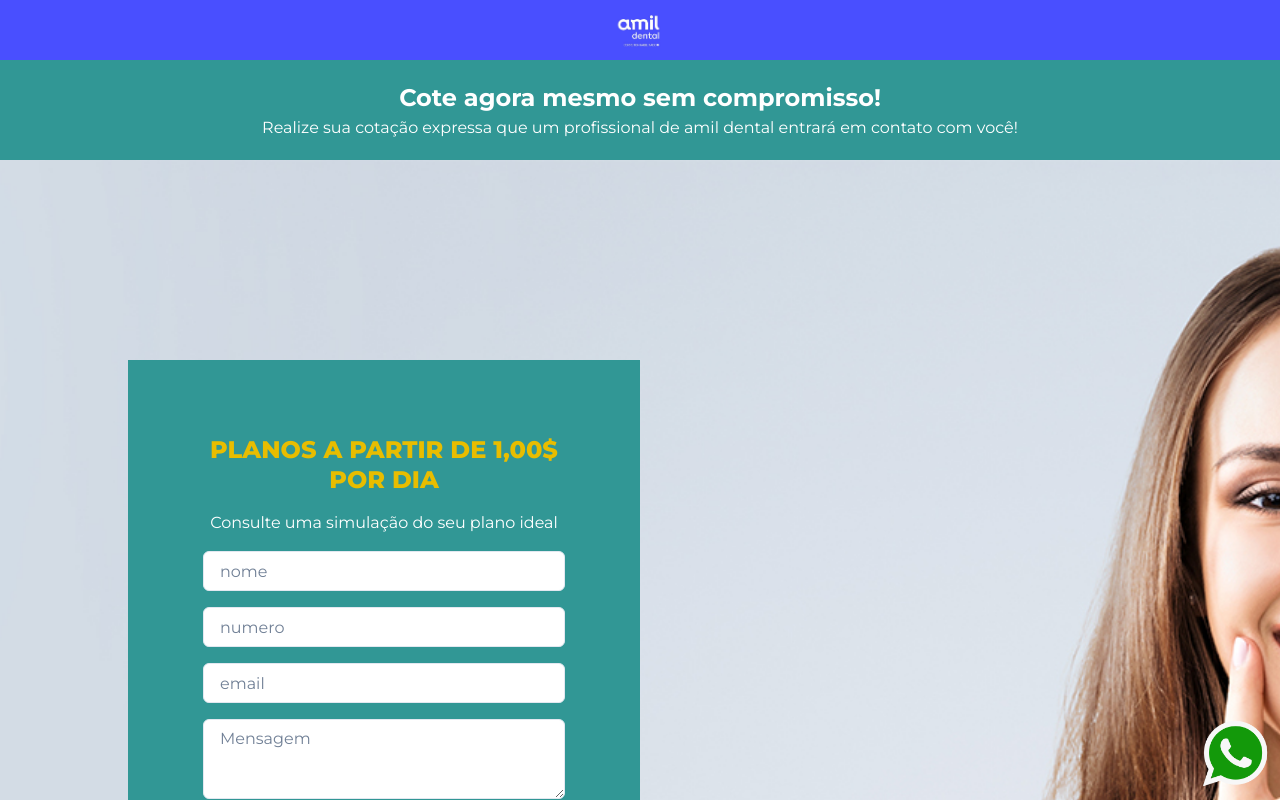
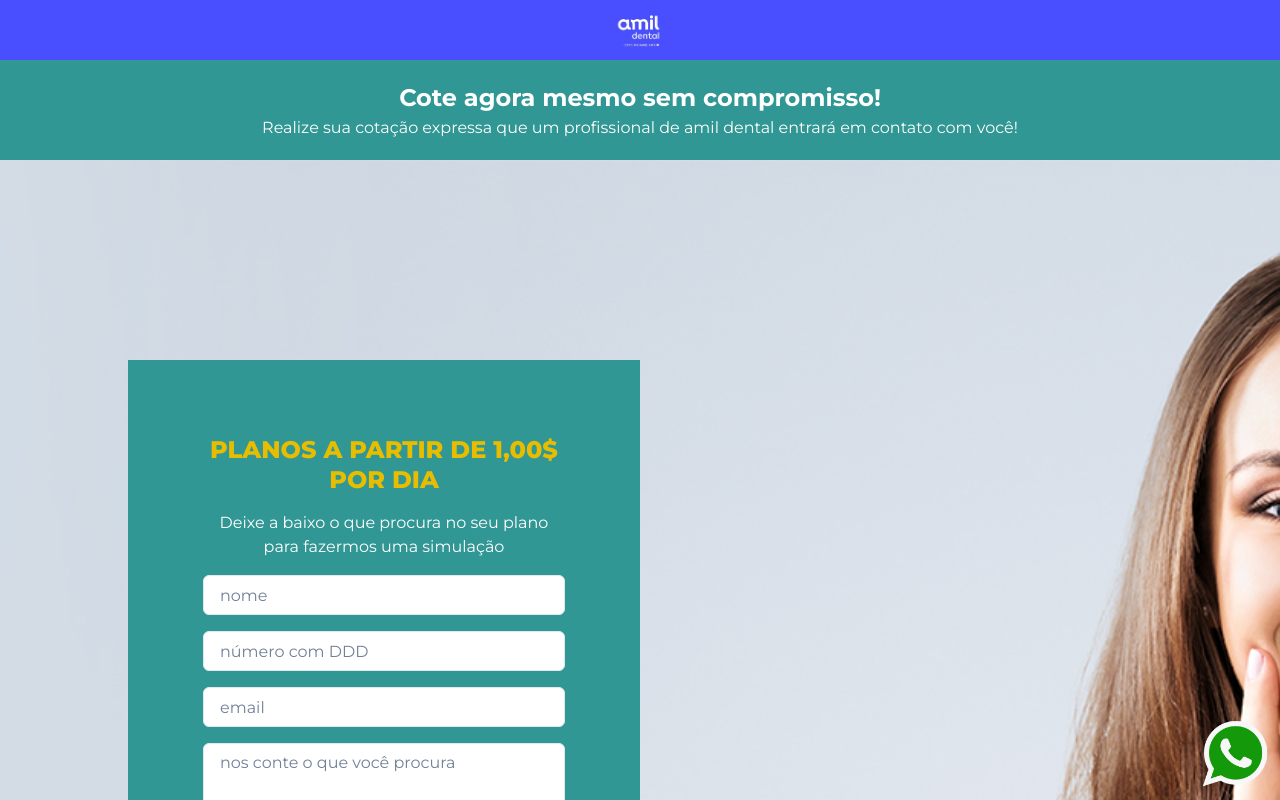
Before and after one commit to MatteusIsaque/new-amil, a Next.js app: page / in a window 1280 px wide. Shown: the top 800 px of the page. Built offline with nearby package versions, Linux system fonts and the light colour scheme.

Commit message:
alteraçãao

```diff
--- a/package.json
+++ b/package.json
@@ -22,7 +22,11 @@
     "next": "13.1.6",
     "react": "18.2.0",
     "react-dom": "18.2.0",
+    "react-gtm-module": "^2.0.11",
     "react-icons": "^4.7.1",
     "typescript": "4.9.5"
+  },
+  "devDependencies": {
+    "@types/react-gtm-module": "^2.0.1"
   }
 }
--- a/pages/_app.tsx
+++ b/pages/_app.tsx
@@ -1,9 +1,25 @@
 import '@/styles/globals.css'
 import { ChakraProvider } from '@chakra-ui/react'
 import type { AppProps } from 'next/app'
+import { useEffect } from 'react'
 import { theme } from './../styles/theme'
 
+import TagManager from 'react-gtm-module'
+
+
 export default function App({ Component, pageProps }: AppProps) {
+
+  useEffect(() => {
+    const tagManagerArgs = {
+      gtmId: 'GTM-M5J8FT3'
+    }
+
+
+    TagManager.initialize(tagManagerArgs)
+
+  })
+
+
   return (
     <ChakraProvider theme={theme}>
       <Component {...pageProps} />
--- a/pages/index.tsx
+++ b/pages/index.tsx
@@ -36,8 +36,8 @@ export default function Index() {
       phone: number,
       email
     })
-
-    Router.reload()
+e
+    Router.push('/obrigado')
   }
 
   return (
@@ -57,11 +57,11 @@ export default function Index() {
         <GridItem py={{ base: '20px', sm: '60px', lg: '75px' }} px={{ base: '20px', sm: '40px', lg: '75px' }} bgColor='teal.500'>
           <Stack as='form' onSubmit={handleForm} spacing='4' textAlign='center' color='teal.500'>
             <Text fontSize={{base:'22px', sm:'24px'}} fontWeight='800' lineHeight='30px' color='#e8BD00'>PLANOS A PARTIR DE 1,00$ POR DIA</Text>
-            <Text color='white'>Consulte uma simulação do seu plano ideal</Text>
+            <Text color='white'>Deixe a baixo o que procura no seu plano para fazermos uma simulação</Text>
             <Input placeholder='nome' type='text' bgColor='white' onChange={(e)=>{setName(e.target.value)}} />
-            <Input placeholder='numero' type='number' bgColor='white' onChange={(e)=>{setNumber(Number(e.target.value))}}/>
+            <Input placeholder='número com DDD' type='number' bgColor='white' onChange={(e)=>{setNumber(Number(e.target.value))}}/>
             <Input placeholder='email' type='email' bgColor='white' onChange={(e)=>{setEmail(e.target.value)}}/>
-            <Textarea placeholder='Mensagem' bgColor='white' onChange={(e)=>{setMessage(e.target.value)}}/>
+            <Textarea placeholder='nos conte o que você procura' bgColor='white' onChange={(e)=>{setMessage(e.target.value)}}/>
             <ButtonCompoent bgColor='#e8BD00' color='white' color_hover='white' text='Solicitar cotação' type='submit' />
           </Stack>
         </GridItem>
```
Also changed, not shown: pages/obrigado.tsx (added, +17 -0 lines), 2 other files (tests, documents, lock files or other folders).
